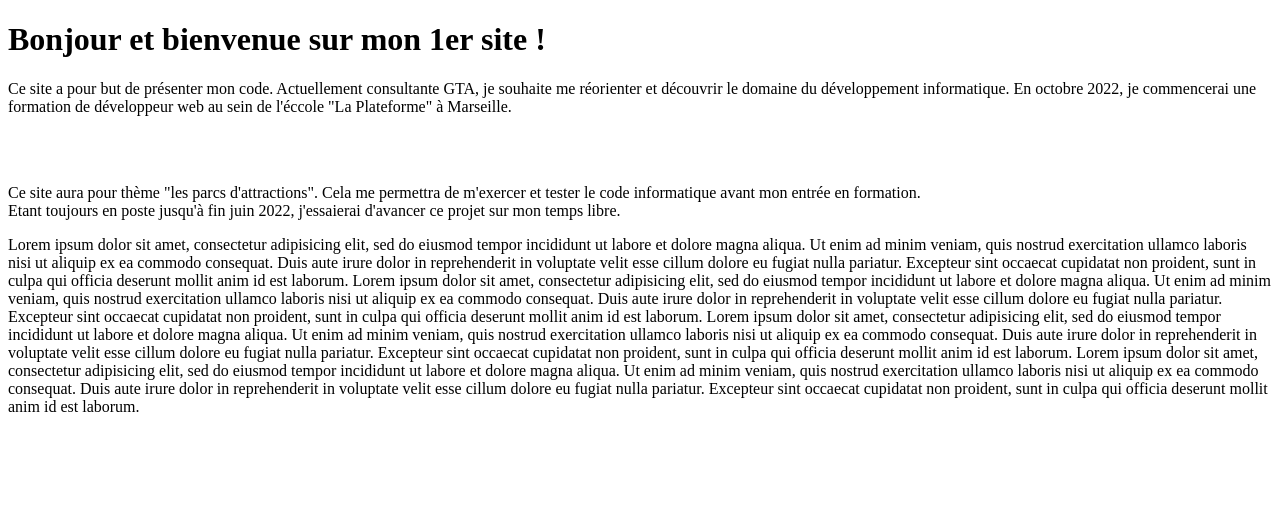
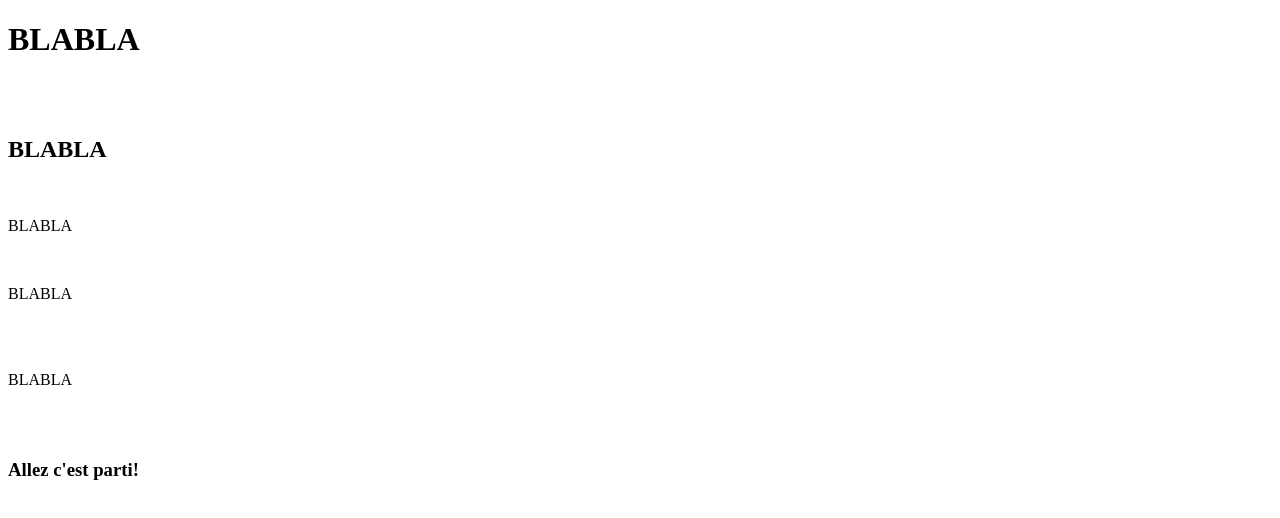
Before and after one commit to naymeric/Parcs-attractions, a plain HTML site: page Accueil.html in a window 1280 px wide. Drawn offline with Linux system fonts and the light colour scheme.

Commit message:
version avec index et ccueil 3

```diff
--- a/Accueil.html
+++ b/Accueil.html
@@ -2,38 +2,23 @@
 <html>
     <head>
         <meta charset="utf-8" />
-        <title>Découverte de quelques parcs d'attractions en France et ailleurs</title>
+        <title>Parcs d'attractions français</title>
     </head>
 
     <body>
-        <h1>Bonjour et bienvenue sur mon 1er site !</h1>
+        <h1><strong>BLABLA</strong></h1>
+<br/>
+<br/>
+  <h2><strong>BLABLA</strong></h2>
+  <br/>
+        <p>BLABLA</p><br/>
 
-        <p>Ce site a pour but de présenter mon code. Actuellement consultante GTA, je souhaite me réorienter et découvrir le domaine du développement informatique. En octobre 2022, je commencerai une formation de développeur web au sein de l'éccole "La Plateforme" à Marseille.</p><br/>
+        	<p>BLABLA</p><br/>
 		<br/>
+        <p>BLABLA</p>
+  <br/>
+  <br/>
+  <h3><strong>Allez c'est parti!</strong></h3>
 
-        <p>Ce site aura pour thème "les parcs d'attractions". Cela me permettra de m'exercer et tester le code informatique avant mon entrée en formation.</br>
-        Etant toujours en poste jusqu'à fin juin 2022, j'essaierai d'avancer ce projet sur mon temps libre.</p>
-
-        <p>Lorem ipsum dolor sit amet, consectetur adipisicing elit, sed do eiusmod
-        tempor incididunt ut labore et dolore magna aliqua. Ut enim ad minim veniam,
-        quis nostrud exercitation ullamco laboris nisi ut aliquip ex ea commodo
-        consequat. Duis aute irure dolor in reprehenderit in voluptate velit esse
-        cillum dolore eu fugiat nulla pariatur. Excepteur sint occaecat cupidatat non
-        proident, sunt in culpa qui officia deserunt mollit anim id est laborum. Lorem ipsum dolor sit amet, consectetur adipisicing elit, sed do eiusmod
-        tempor incididunt ut labore et dolore magna aliqua. Ut enim ad minim veniam,
-        quis nostrud exercitation ullamco laboris nisi ut aliquip ex ea commodo
-        consequat. Duis aute irure dolor in reprehenderit in voluptate velit esse
-        cillum dolore eu fugiat nulla pariatur. Excepteur sint occaecat cupidatat non
-        proident, sunt in culpa qui officia deserunt mollit anim id est laborum. Lorem ipsum dolor sit amet, consectetur adipisicing elit, sed do eiusmod
-        tempor incididunt ut labore et dolore magna aliqua. Ut enim ad minim veniam,
-        quis nostrud exercitation ullamco laboris nisi ut aliquip ex ea commodo
-        consequat. Duis aute irure dolor in reprehenderit in voluptate velit esse
-        cillum dolore eu fugiat nulla pariatur. Excepteur sint occaecat cupidatat non
-        proident, sunt in culpa qui officia deserunt mollit anim id est laborum. Lorem ipsum dolor sit amet, consectetur adipisicing elit, sed do eiusmod
-        tempor incididunt ut labore et dolore magna aliqua. Ut enim ad minim veniam,
-        quis nostrud exercitation ullamco laboris nisi ut aliquip ex ea commodo
-        consequat. Duis aute irure dolor in reprehenderit in voluptate velit esse
-        cillum dolore eu fugiat nulla pariatur. Excepteur sint occaecat cupidatat non
-        proident, sunt in culpa qui officia deserunt mollit anim id est laborum.</p>
     </body>
 </html>
```
Also changed, not shown: Index.html (added, +25 -0 lines).
